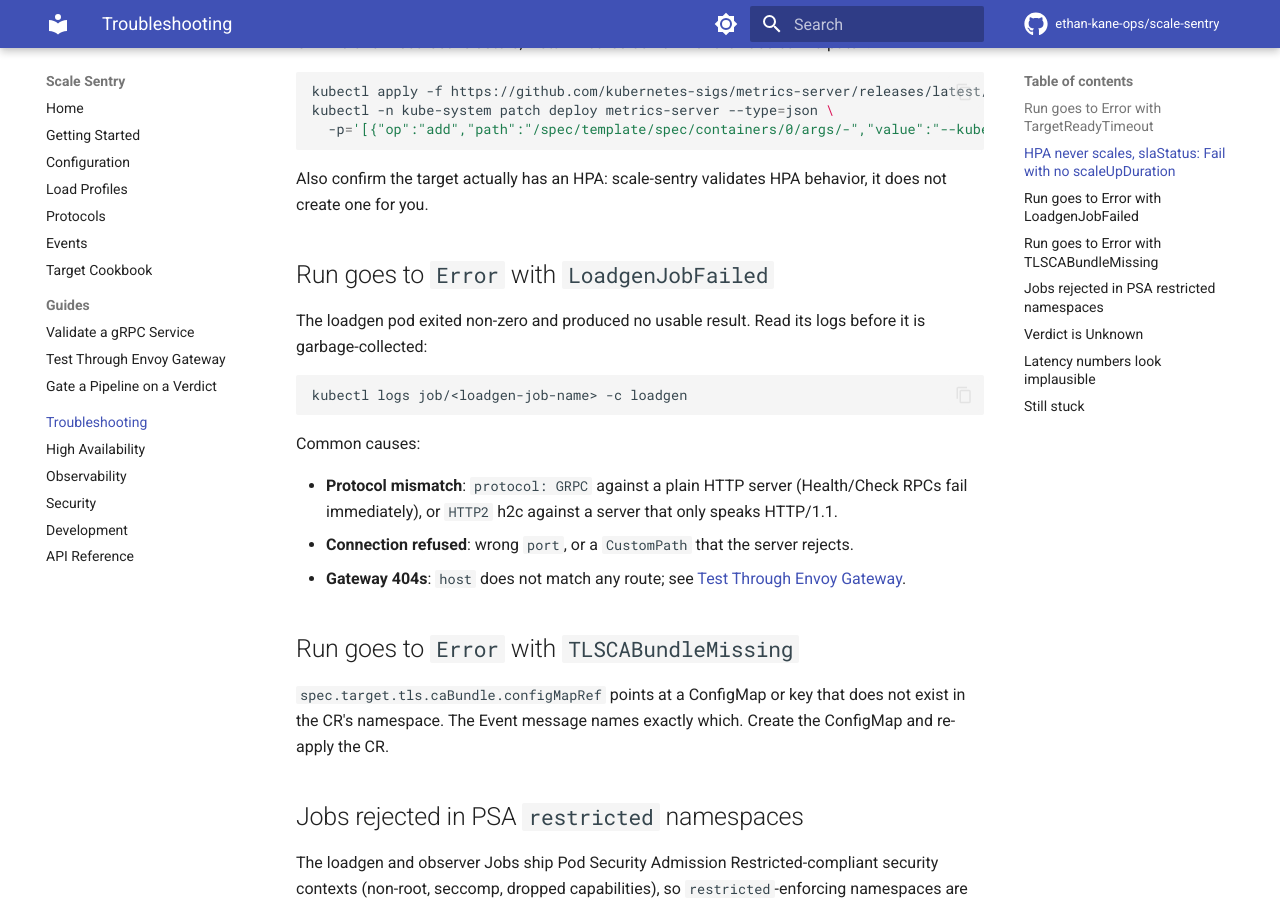
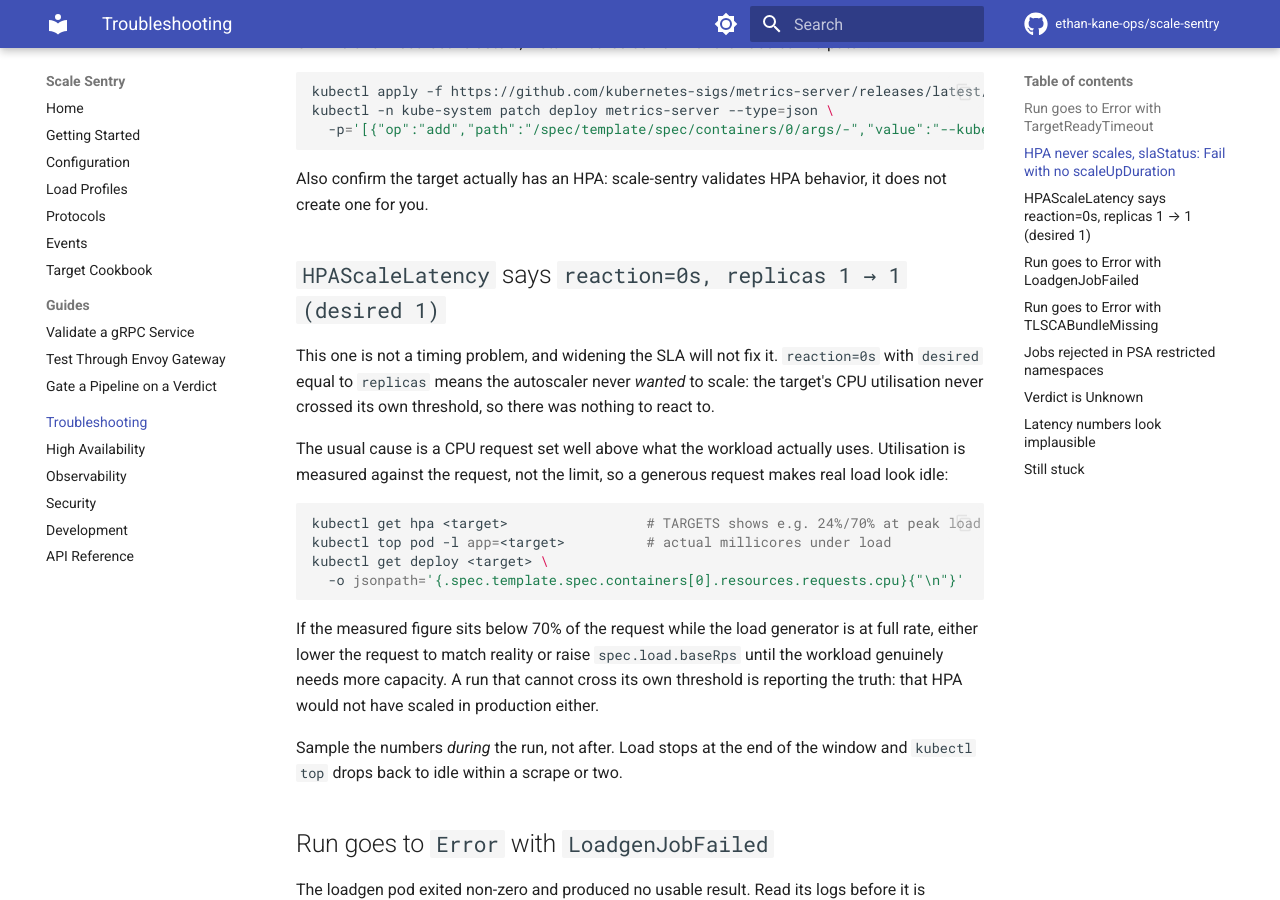
Before and after one commit to ethan-kane-ops/scale-sentry, an MkDocs documentation site: the page built from docs/troubleshooting.md, in a window 1280 px wide and 900 px high, scrolled down 742 px. Built offline with MkDocs 1.6.1 and Material for MkDocs 9.7.7, drawn with Linux system fonts in a browser that asks for light colours; comment, search, counter and statistics services are not loaded.

Commit message:
docs: record shipped v0.4.0 scope and the HPA-never-fired case
ROADMAP still listed the v0.4.x near-term slice as upcoming and claimed
the envtest N-1/N-2 matrix was "planned"; it landed with ENG-68 and runs
1.35/1.34 nightly. Mark the slice delivered, add run history to it, and
state the Kubernetes support position as it actually stands.

Add a troubleshooting entry for HPAScaleLatency reporting
"reaction=0s, replicas 1 -> 1 (desired 1)". The existing HPA section
only covers a missing metrics-server, but this signature means the
opposite: metrics work and the autoscaler simply never wanted to scale,
usually because the CPU request sits far above real usage. Widening the
SLA cannot fix it, so say so and give the commands that show it.

Also list status.history among the key status fields in the getting
started guide; README already claimed execution history was kept.

````diff
--- a/docs/troubleshooting.md
+++ b/docs/troubleshooting.md
@@ -34,6 +34,31 @@ kubectl -n kube-system patch deploy metrics-server --type=json \
 
 Also confirm the target actually has an HPA: scale-sentry validates HPA behavior, it does not create one for you.
 
+## `HPAScaleLatency` says `reaction=0s, replicas 1 → 1 (desired 1)`
+
+This one is not a timing problem, and widening the SLA will not fix it. `reaction=0s` with
+`desired` equal to `replicas` means the autoscaler never *wanted* to scale: the target's CPU
+utilisation never crossed its own threshold, so there was nothing to react to.
+
+The usual cause is a CPU request set well above what the workload actually uses. Utilisation
+is measured against the request, not the limit, so a generous request makes real load look
+idle:
+
+```bash
+kubectl get hpa <target>                 # TARGETS shows e.g. 24%/70% at peak load
+kubectl top pod -l app=<target>          # actual millicores under load
+kubectl get deploy <target> \
+  -o jsonpath='{.spec.template.spec.containers[0].resources.requests.cpu}{"\n"}'
+```
+
+If the measured figure sits below 70% of the request while the load generator is at full
+rate, either lower the request to match reality or raise `spec.load.baseRps` until the
+workload genuinely needs more capacity. A run that cannot cross its own threshold is
+reporting the truth: that HPA would not have scaled in production either.
+
+Sample the numbers *during* the run, not after. Load stops at the end of the window and
+`kubectl top` drops back to idle within a scrape or two.
+
 ## Run goes to `Error` with `LoadgenJobFailed`
 
 The loadgen pod exited non-zero and produced no usable result. Read its logs before it is garbage-collected:
````
Also changed, not shown: ROADMAP.md (+4 -2 lines), docs/getting-started.md (+1 -1 lines).
